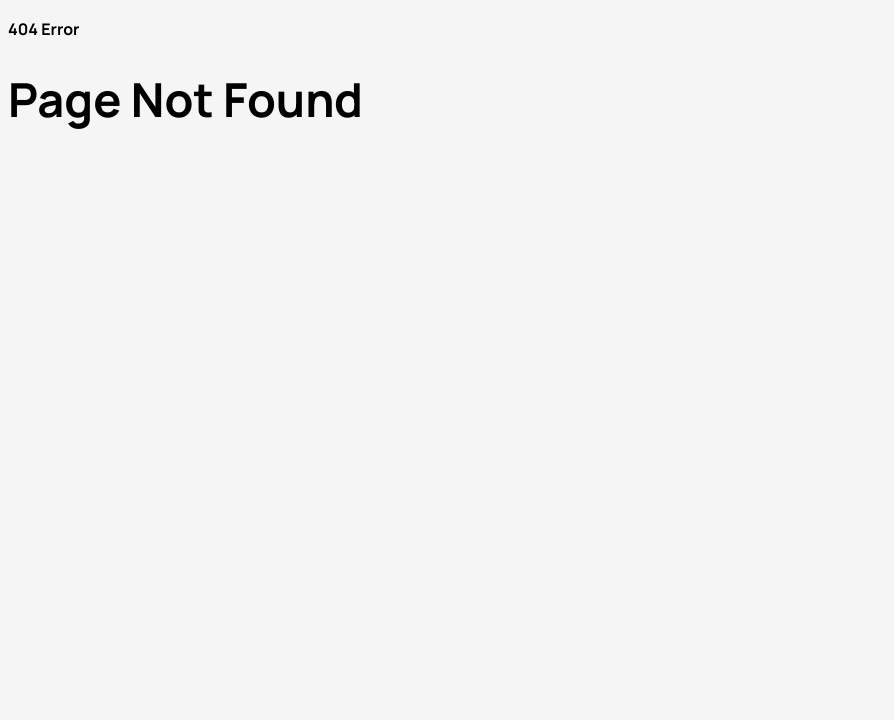
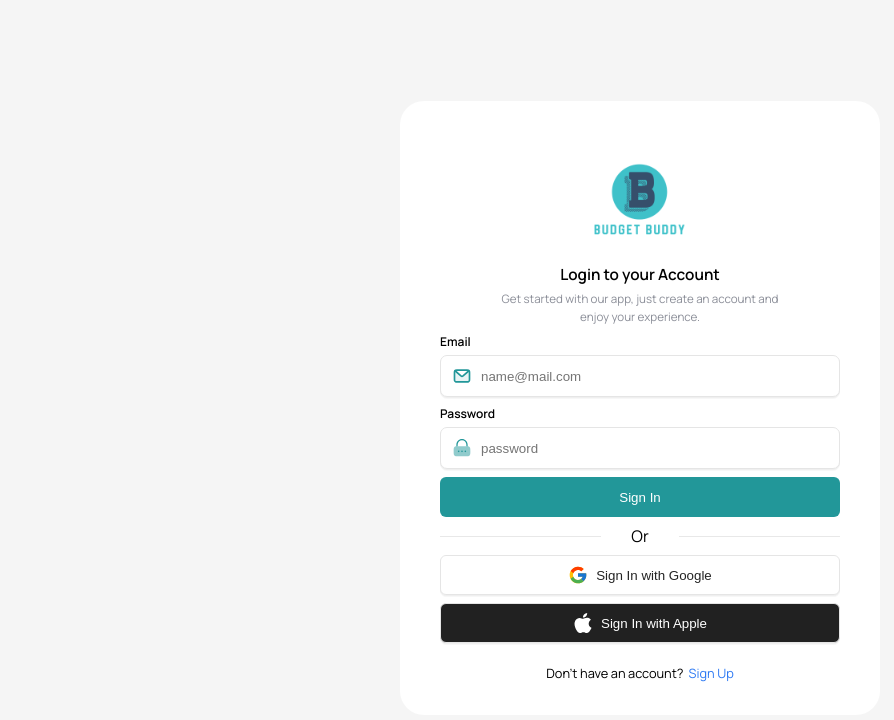
Before and after one commit to Roenan12/budget-buddy, a React (Vite) app in the folder client/: page /login in a window 1280 px wide. Before the commit this address had no page. Shown: the top 720 px of the page, without its empty margins (0-894 px from the left). Built offline with nearby package versions, Linux system fonts and the light colour scheme.

Commit message:
refactor: use context provider and change router path for login

```diff
--- a/client/src/App.jsx
+++ b/client/src/App.jsx
@@ -1,16 +1,19 @@
 import { BrowserRouter, Routes, Route } from "react-router-dom";
 import { Login, Dashboard, PageNotFound } from "./pages";
+import { AuthProvider } from "./contexts/AuthContext";
 
 function App() {
   return (
     <>
+      <AuthProvider>
         <BrowserRouter>
           <Routes>
-          <Route index element={<Login />} />
+            <Route path="/login" element={<Login />} />
             <Route path="/dashboard" element={<Dashboard />} />
             <Route path="*" element={<PageNotFound />} />
           </Routes>
         </BrowserRouter>
+      </AuthProvider>
     </>
   );
 }
```
Lines whose indentation alone changed are shown as unchanged.
